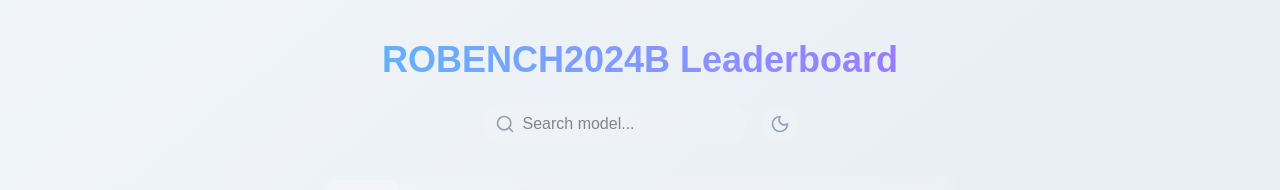
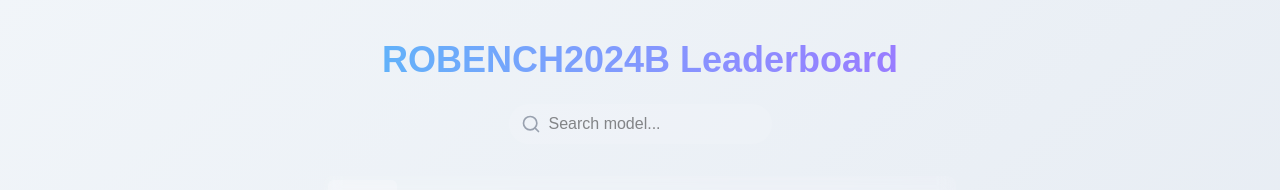
Before and after one commit to liangzid/arxivbenchleaderboard, a Next.js app: page / in a window 1280 px wide. Shown: the top 190 px of the page. Built offline with nearby package versions, Linux system fonts and the light colour scheme.

Commit message:
disable the switch of theme.

```diff
--- a/src/components/Toolbar.tsx
+++ b/src/components/Toolbar.tsx
@@ -42,16 +42,7 @@
           className="bg-white/10 dark:bg-black/20 rounded-full px-4 py-2 pl-10 outline-none focus:ring-2 ring-cyan-400"
         />
       </div>
-      <button
-        onClick={() => setDark(!dark)}
-        className="p-2 rounded-full bg-white/10 dark:bg-black/20"
-      >
-        {dark ? (
-          <Sun className="w-5 h-5 text-yellow-400" />
-        ) : (
-          <Moon className="w-5 h-5 text-slate-400" />
-        )}
-      </button>
+
     </div>
   );
 }
```
